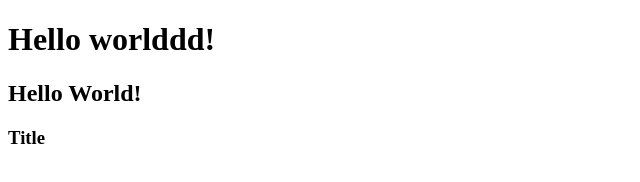
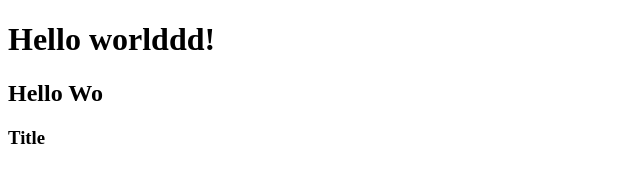
Before and after one commit to drunkSamura1/project1, a plain HTML site: page index.html in a window 1280 px wide. Shown: the full height of the page, 0-640 px from the left. Drawn offline with Linux system fonts and the light colour scheme.

Commit message:
index modif

```diff
--- a/index.html
+++ b/index.html
@@ -7,7 +7,7 @@
 </head>
 <body>
     <h1>Hello worlddd!</h1>
-    <h2>Hello World!</h2>
+    <h2>Hello Wo</h2>
     <h3>Title</h3>
     <script src="js/script.js"></script>
 </body>
```
